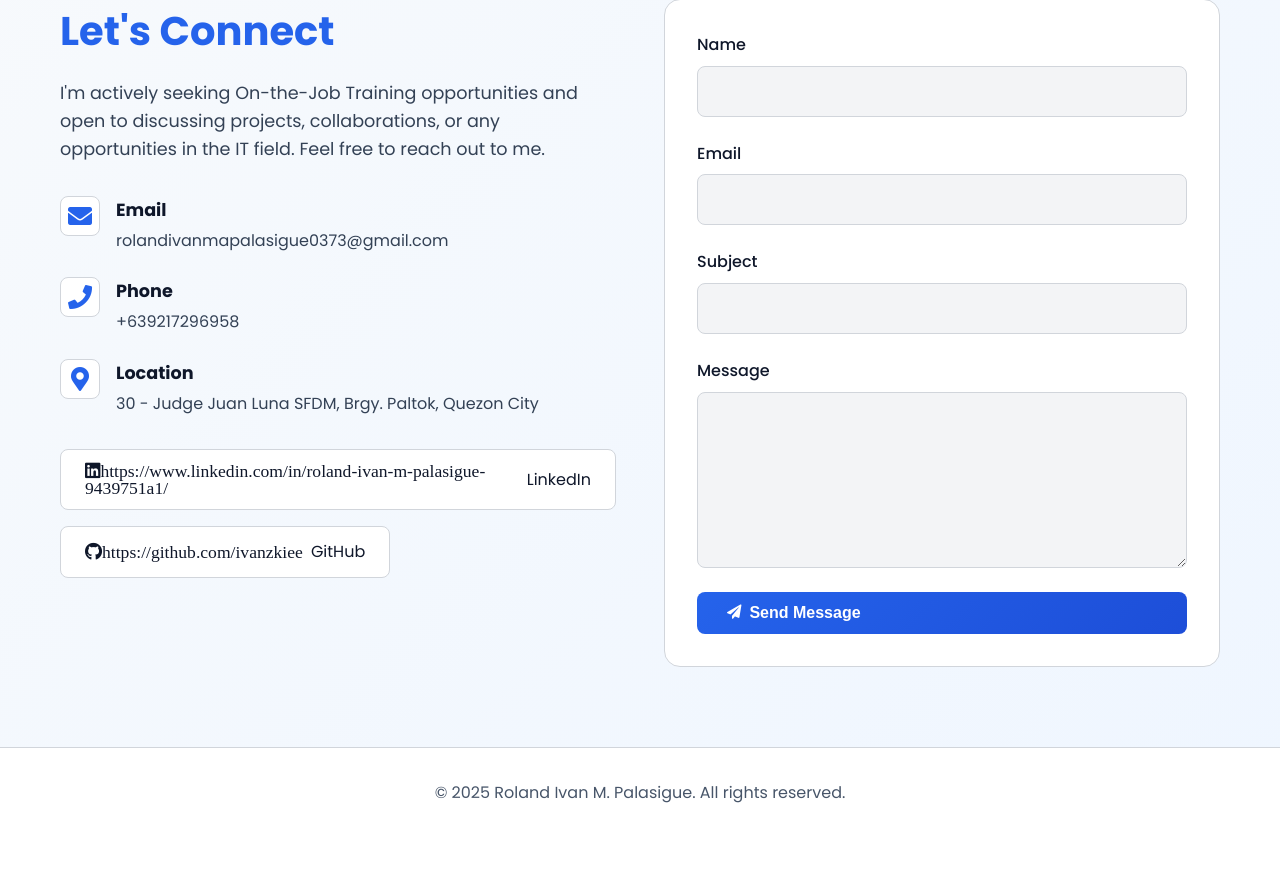
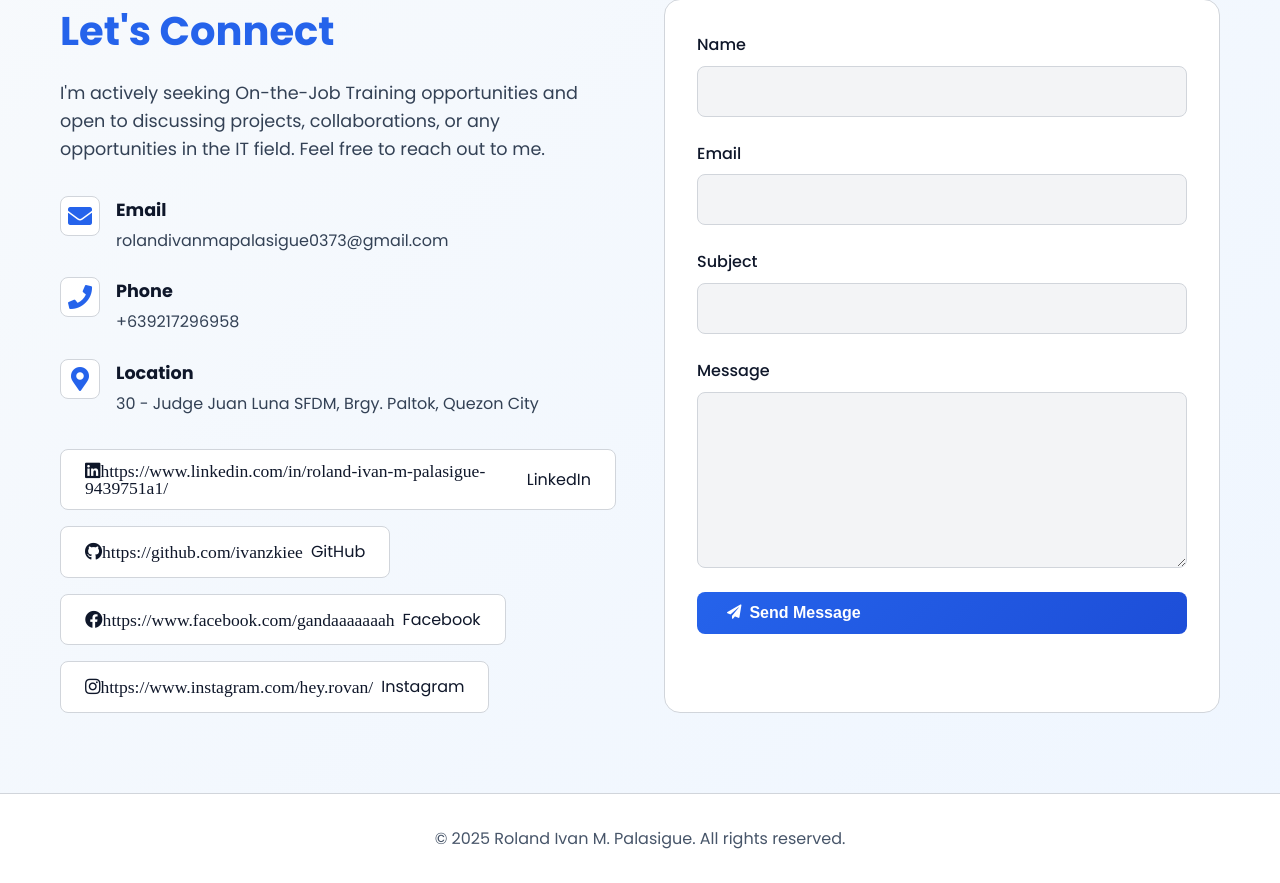
Before and after one commit to ivanzkiee/portfolioroland.io, a Django app: template portfolio/templates/portfolio/contact.html in a window 1280 px wide. Shown: the part 397-1280 px from the top of the page. Before the commit the page ends 1200 px from the top, so only its background shows below. Run offline with Django 4.2, Linux system fonts and the light colour scheme; the template is opened without the code that fills it, so the values that code supplies are empty.

Commit message:
Update contact.html

```diff
--- a/portfolio/templates/portfolio/contact.html
+++ b/portfolio/templates/portfolio/contact.html
@@ -48,6 +48,8 @@
                 <div class="social-links">
                     <a href="#" class="social-link"><i class="fab fa-linkedin">https://www.linkedin.com/in/roland-ivan-m-palasigue-9439751a1/</i> LinkedIn</a>
                     <a href="#" class="social-link"><i class="fab fa-github">https://github.com/ivanzkiee</i> GitHub</a>
+                    <a href="#" class="social-link"><i class="fab fa-facebook">https://www.facebook.com/gandaaaaaaah</i> Facebook</a>
+                    <a href="#" class="social-link"><i class="fab fa-instagram">https://www.instagram.com/hey.rovan/</i> Instagram</a>
                 </div>
             </div>
 
```
